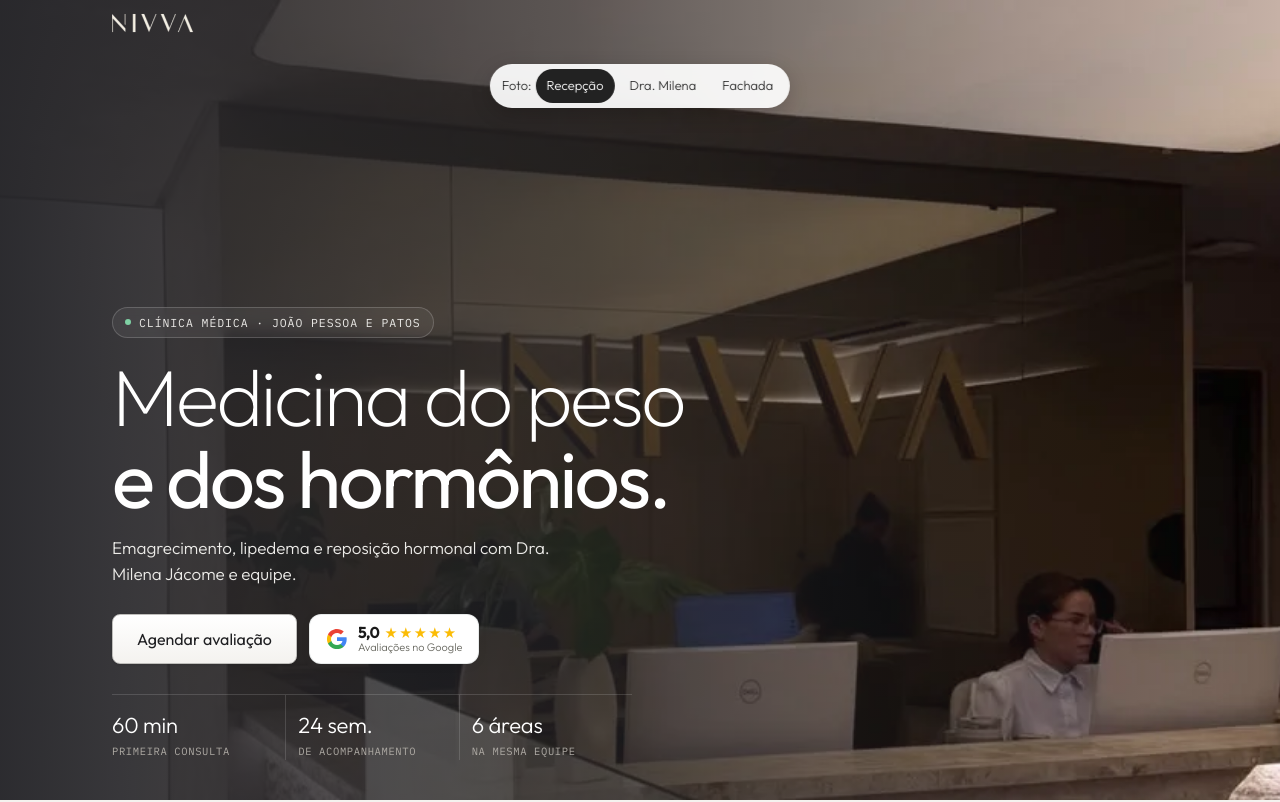
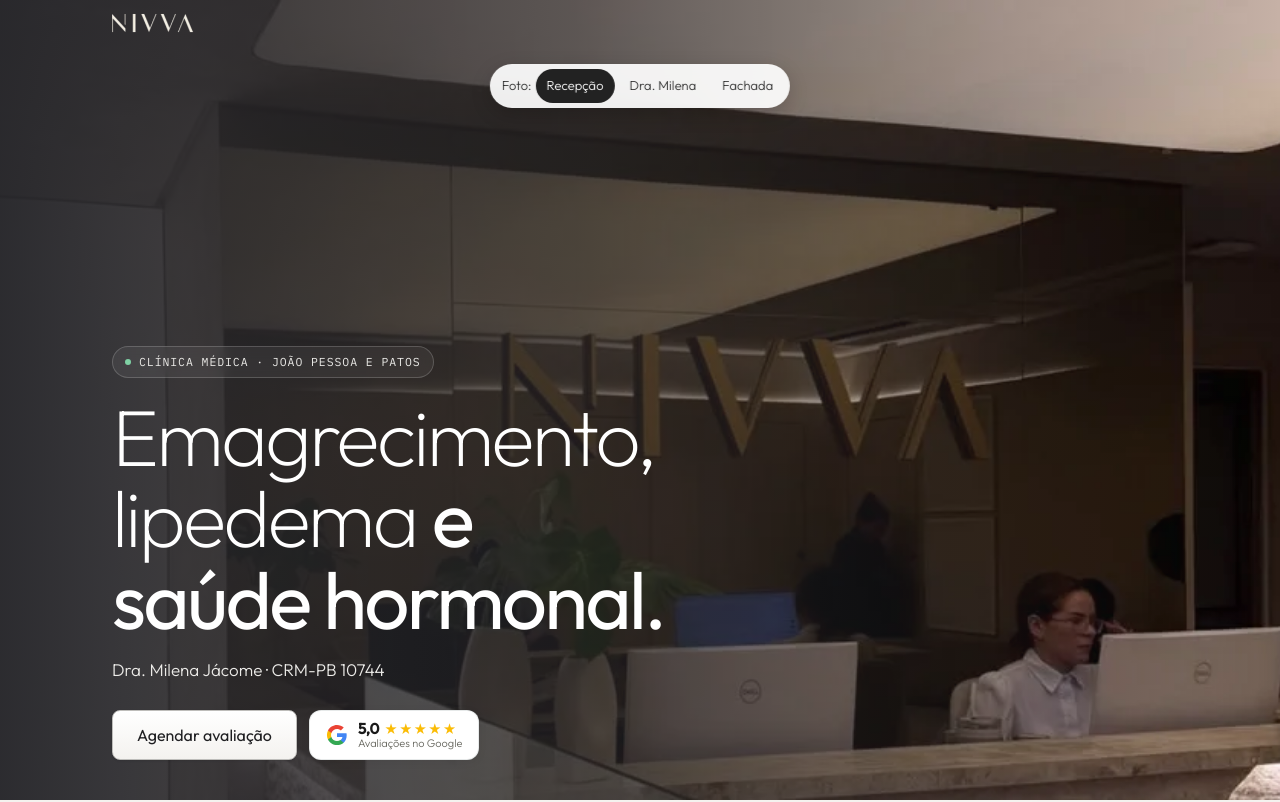
Before and after one commit to paulocesarleite/nivva-site, a plain HTML site: page home-nova/index.html in a window 1280 px wide. Shown: the top 802 px of the page. Drawn offline with Linux system fonts and the light colour scheme.

Commit message:
Home: fotos da equipe mais abertas, título anterior, sem faixa de números
Co-Authored-By: Claude Opus 5.5 <noreply@anthropic.com>
Claude-Session: https://claude.ai/code/session_01VJiwj53eNd8FemeWTKPwWD

```diff
--- a/home-nova/index.html
+++ b/home-nova/index.html
@@ -231,8 +231,8 @@
   <picture><source id="foto-larga" media="(min-width: 900px)" srcset="/assets/img/real/recepcao-espelho.webp"><img id="foto-alta" src="/assets/img/real/recepcao-letreiro.webp" alt="Recepção da Clínica Nivva" width="900" height="1200" fetchpriority="high"></picture>
   <div class="wrap">
     <p class="local"><span class="ponto"></span>Clínica médica · João Pessoa e Patos</p>
-    <h1>Medicina do peso <strong>e dos hormônios.</strong></h1>
-    <p class="sub">Emagrecimento, lipedema e reposição hormonal com Dra. Milena Jácome e equipe.</p>
+    <h1>Emagrecimento, lipedema <strong>e saúde hormonal.</strong></h1>
+    <p class="sub">Dra. Milena Jácome · CRM-PB 10744</p>
     <div class="acoes">
       <a class="btn btn-claro" id="botao-topo" href="https://wa.me/5583999975033?text=Oi%21%20Vim%20pelo%20site%20da%20Nivva%20e%20quero%20agendar%20uma%20avalia%C3%A7%C3%A3o." target="_blank" rel="noopener">Agendar avaliação</a>
       <a class="google-review" href="https://maps.app.goo.gl/PTkbWP9K6vD3EE2o6" target="_blank" rel="noopener">
@@ -240,11 +240,6 @@
       <span class="rating"><span class="rnum">5,0 <span class="stars">★★★★★</span></span><span class="rlabel">Avaliações no Google</span></span>
     </a>
     </div>
-    <dl class="dados">
-      <div><dt>60 min</dt><dd>Primeira consulta</dd></div>
-      <div><dt>24 sem.</dt><dd>De acompanhamento</dd></div>
-      <div><dt>6 áreas</dt><dd>Na mesma equipe</dd></div>
-    </dl>
   </div>
 </section>
 
@@ -306,7 +301,7 @@
 
 <section class="equipe" id="equipe">
   <div class="wrap">
-    <h2>Seis áreas. Um plano.</h2>
+    <h2>Equipe completa.</h2>
     <div class="pessoas">
       <figure class="pessoa"><img src="/assets/img/equipe/milena.webp" alt="Dra. Milena Jácome" loading="lazy" width="480" height="600"><figcaption><strong>Dra. Milena Jácome</strong><small>Medicina</small></figcaption></figure>
       <figure class="pessoa"><img src="/assets/img/equipe/nara.webp" alt="Nara Oliveira" loading="lazy" width="480" height="600"><figcaption><strong>Nara Oliveira</strong><small>Nutrição</small></figcaption></figure>
```
Also changed, not shown: assets/img/equipe/elayne.webp, assets/img/equipe/gabriela.webp, assets/img/equipe/maria-gabriele.webp, assets/img/equipe/milena.webp, assets/img/equipe/nara.webp, assets/img/equipe/priscila.webp.
